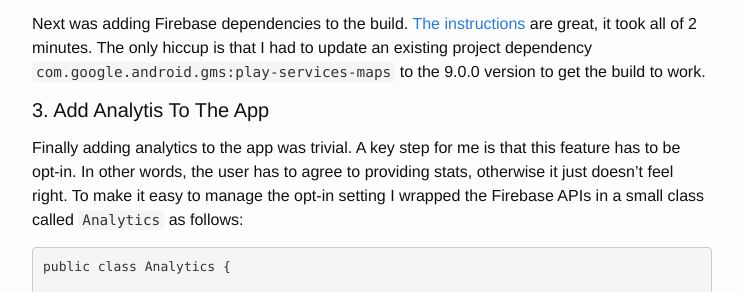
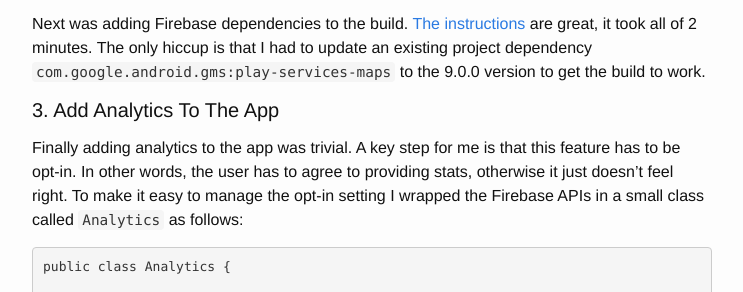
Before and after one commit to greensopinion/greensopinion.github.io, a Jekyll site: the page built from _posts/2016-05-25-firebase-mobile-analytics-first-experiences.md, in a window 1280 px wide and 900 px high, scrolled down 788 px. Shown: the part 161-453 px from the top of the window, without its empty margins (268-1011 px from the left). Built offline with Jekyll 4.4.1, drawn with Linux system fonts in a browser that asks for light colours; nearby versions of some CDN libraries; comment, search, counter and statistics services are not loaded.

Commit message:
fix spelling error

```diff
--- a/_posts/2016-05-25-firebase-mobile-analytics-first-experiences.md
+++ b/_posts/2016-05-25-firebase-mobile-analytics-first-experiences.md
@@ -5,7 +5,8 @@
 author: David Green
 tags:
   - Android
-  - Eclipse
+  - Analytics
+  - Firebase
 modified_time: '2016-05-25T12:00:00.000-08:01'
 comments: true
 ---
@@ -39,7 +40,7 @@
 
 Next was adding Firebase dependencies to the build.  [The instructions](https://firebase.google.com/docs/android/setup#add_the_sdk) are great, it took all of 2 minutes.  The only hiccup is that I had to update an existing project dependency `com.google.android.gms:play-services-maps` to the 9.0.0 version to get the build to work.
 
-#### 3. Add Analytis To The App
+#### 3. Add Analytics To The App
 
 Finally adding analytics to the app was trivial.  A key step for me is that this feature has to be opt-in.  In other words, the user has to agree to providing stats, otherwise it just doesn't feel right.  To make it easy to manage the opt-in setting I wrapped the Firebase APIs in a small class called `Analytics` as follows:
 
```
